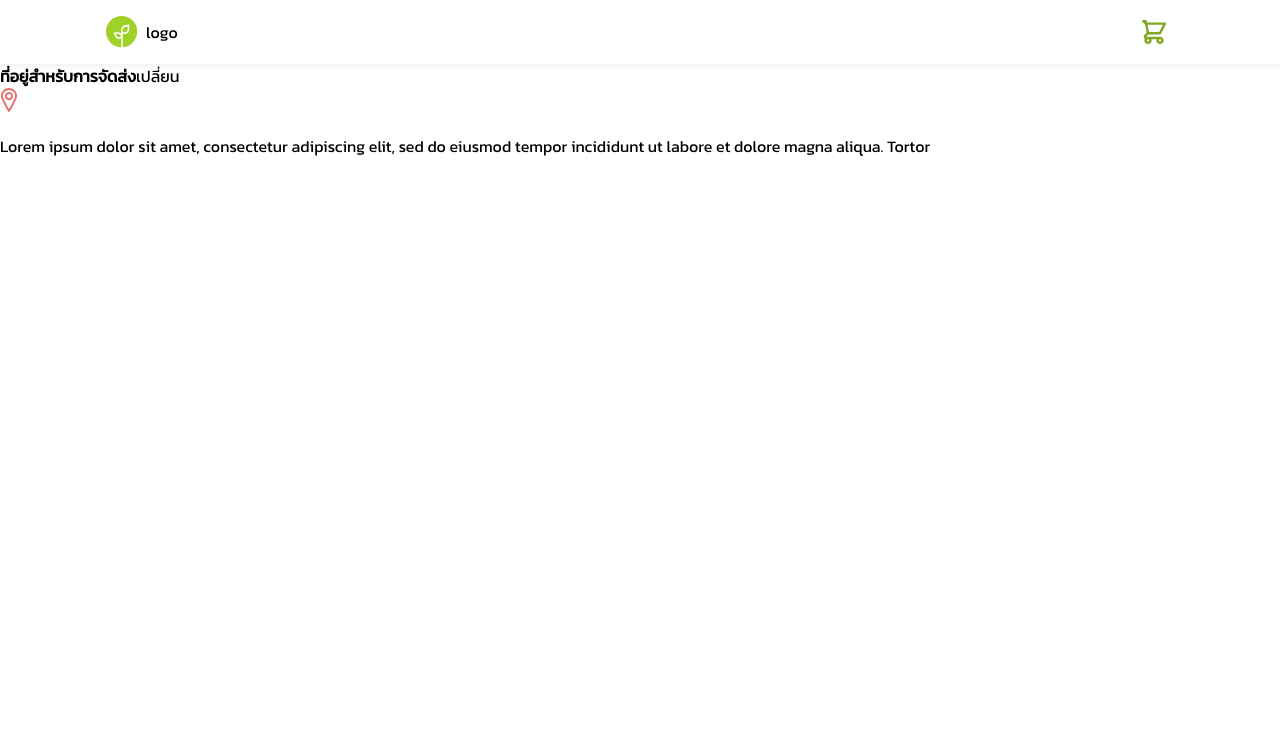
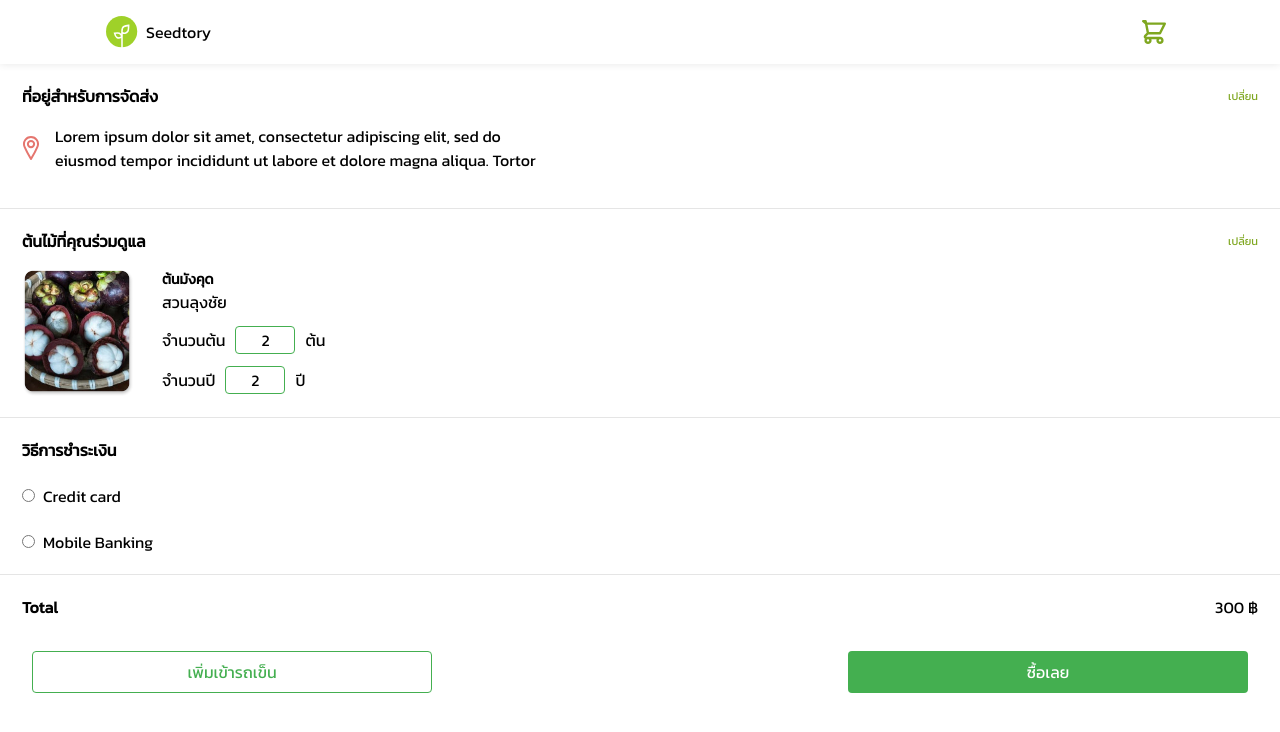
Before and after one commit to WebmasterCamp/ywc18-workshop-g, a React (Create React App) app: page /checkout in a window 1280 px wide. Shown: the top 732 px of the page. Built offline with nearby package versions, Linux system fonts and the light colour scheme.

Commit message:
[+] add: checkout

```diff
--- a/src/components/Header.tsx
+++ b/src/components/Header.tsx
@@ -44,7 +44,7 @@ const Header: React.FC = () => {
             <div className="img-container">
               <img src="./images/logo.svg" alt="logo" width={32} height={32} />
             </div>
-            <div>logo</div>
+            <div>Seedtory</div>
           </aside>
           <aside>
             <div className="img-container">
--- a/src/pages/Checkout.scss
+++ b/src/pages/Checkout.scss
@@ -1,6 +1,136 @@
-.address-container {
+.checkout-container {
+    > div:nth-child(odd) {
+        padding: 20px 22px;
+    }
+
+    .horizontal {
+        height: 1px;
+        background-color: #E5E5E5;
+        width: 100%;
+    }
+
     .header {
         display: flex;
         flex-direction: row;
+        justify-content: space-between;
+
+        > button {
+            font-size: 11px;
+            color: #7FA720;
+        }
+    }
+
+    .address-container {
+        .content {
+            display: flex;
+            flex-direction: row;
+            align-items: center;
+
+            > svg {
+                min-height: 27;
+                min-width: 17px;
+                margin-right: 16px;
+            }
+
+            > p {
+                width: 90%;
+                max-width: 500px;
+            }
+        }
+    }
+
+    .fruit-container {
+
+        .content {
+            margin-top: 16px;
+            display: flex;
+            flex-direction: row;
+        }
+
+        img {
+            width: 112px;
+            height: 128px;
+            margin-right: 28px;
+        }
+
+        p {
+            margin: 0;
+        }
+
+        p:first-child {
+            font-weight: 600;
+            font-size: 14px;
+        }
+
+        p:last-child {
+            font-family: Sarabun;
+            font-size: 12px;
+        }
+
+        .select-number {
+            margin-top: 12px;
+            white-space: nowrap;
+
+            input {
+                margin-left: 10px;
+                width: 60px;
+                border: 1px solid #44AF50;
+                border-radius: 4px;
+                text-align: center;
+            }
+
+            span:last-child {
+                margin-left: 10px;
+            }
+        }
+    }
+
+    .total {
+        .text-button {
+            font-size: 16px;
+            color: #000000;
+        }
+    }
+
+    .payment-container {
+        .content {
+            display: flex;
+            flex-direction: column;
+
+            span {
+                margin-top: 22px;
+            }
+
+            label {
+                margin-left: 8px;
+            }
+        }
+    }
+
+    .button-group {
+        display: flex;
+        justify-content: space-between;
+        padding: 12px;
+        white-space: nowrap;
+
+        button {
+            font-size: 16px;
+            width: 50%;
+            padding: 8px 20px;
+            margin: 0 20px;
+            max-width: 400px;
+        }
+
+        button:first-child {
+            border: 1px solid #44AF50;
+            border-radius: 4px;
+            color: #44AF50;
+        }
+
+        button:last-child {
+            background: #44AF50;
+            border-radius: 4px;
+            color: white;
+        }
     }
 }
--- a/src/pages/Checkout.tsx
+++ b/src/pages/Checkout.tsx
@@ -4,7 +4,7 @@ import "./Checkout.scss";
 
 const Checkout: React.FC = () => {
   return (
-    <div>
+    <div className="checkout-container">
       <div className="address-container">
         <div className="header">
           <h4>ที่อยู่สำหรับการจัดส่ง</h4>
@@ -15,6 +15,57 @@ const Checkout: React.FC = () => {
           <p className="address">Lorem ipsum dolor sit amet, consectetur adipiscing elit, sed do eiusmod tempor incididunt ut labore et dolore magna aliqua. Tortor </p>
         </div>
       </div>
+      <div className="horizontal" />
+      <div className="fruit-container">
+        <div className="header">
+          <h4>ต้นไม้ที่คุณร่วมดูแล</h4>
+          <button className="text-button">เปลี่ยน</button>
+        </div>
+        <div className="content">
+          <img src="/images/mangosteen.webp" alt="mangosteen" />
+          <div className="details">
+            <p>ต้นมังคุด</p>
+            <p>สวนลุงชัย</p>
+            <div className="select-number">
+              <span>จำนวนต้น</span>
+              <input defaultValue={2} />
+              <span>ต้น</span>
+            </div>
+            <div className="select-number">
+              <span>จำนวนปี</span>
+              <input defaultValue={2} />
+              <span>ปี</span>
+            </div>
+          </div>
+        </div>
+      </div>
+      <div className="horizontal" />
+      <div className="payment-container">
+        <div className="header">
+          <h4>วิธีการชำระเงิน</h4>
+        </div>
+        <div className="content">
+          <span>
+            <input type="radio" id="credit-card" name="payment" value="0" />
+            <label htmlFor="credit-card">Credit card</label>
+          </span>
+          <span>
+            <input type="radio" id="mobile-banking" name="payment" value="1" />
+            <label htmlFor="mobile-banking">Mobile Banking</label>
+          </span>
+        </div>
+      </div>
+      <div className="horizontal" />
+      <div className="total">
+        <div className="header">
+          <h4>Total</h4>
+          <button className="text-button">300 ฿</button>
+        </div>
+      </div>
+      <div className="button-group">
+        <button>เพิ่มเข้ารถเข็น</button>
+        <button>ซื้อเลย</button>
+      </div>
     </div>
   );
 };
```
Also changed, not shown: public/images/mangosteen.webp (added).
